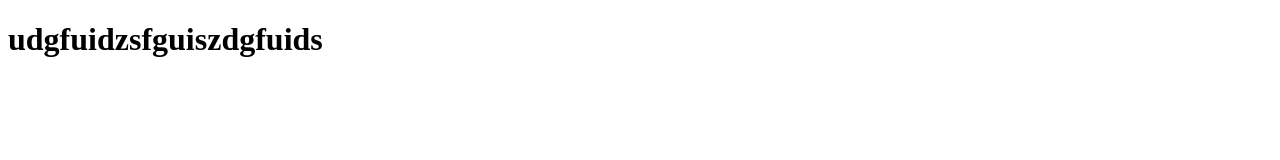
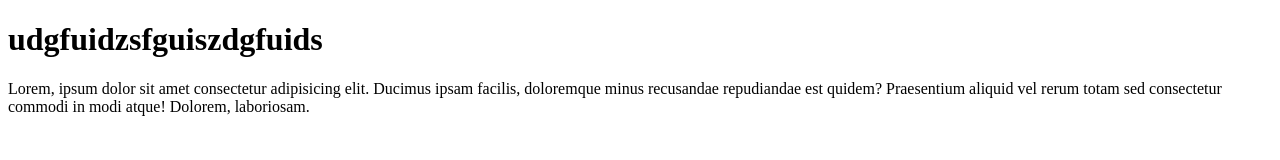
Before and after one commit to shantodeveloper/New-Folder, a plain HTML site: page index.html in a window 1280 px wide. Drawn offline with Linux system fonts and the light colour scheme.

Commit message:
my second

```diff
--- a/index.html
+++ b/index.html
@@ -8,5 +8,6 @@
 </head>
 <body>
     <h1>udgfuidzsfguiszdgfuids</h1>
+    <p>Lorem, ipsum dolor sit amet consectetur adipisicing elit. Ducimus ipsam facilis, doloremque minus recusandae repudiandae est quidem? Praesentium aliquid vel rerum totam sed consectetur commodi in modi atque! Dolorem, laboriosam.</p>
 </body>
 </html>
```
